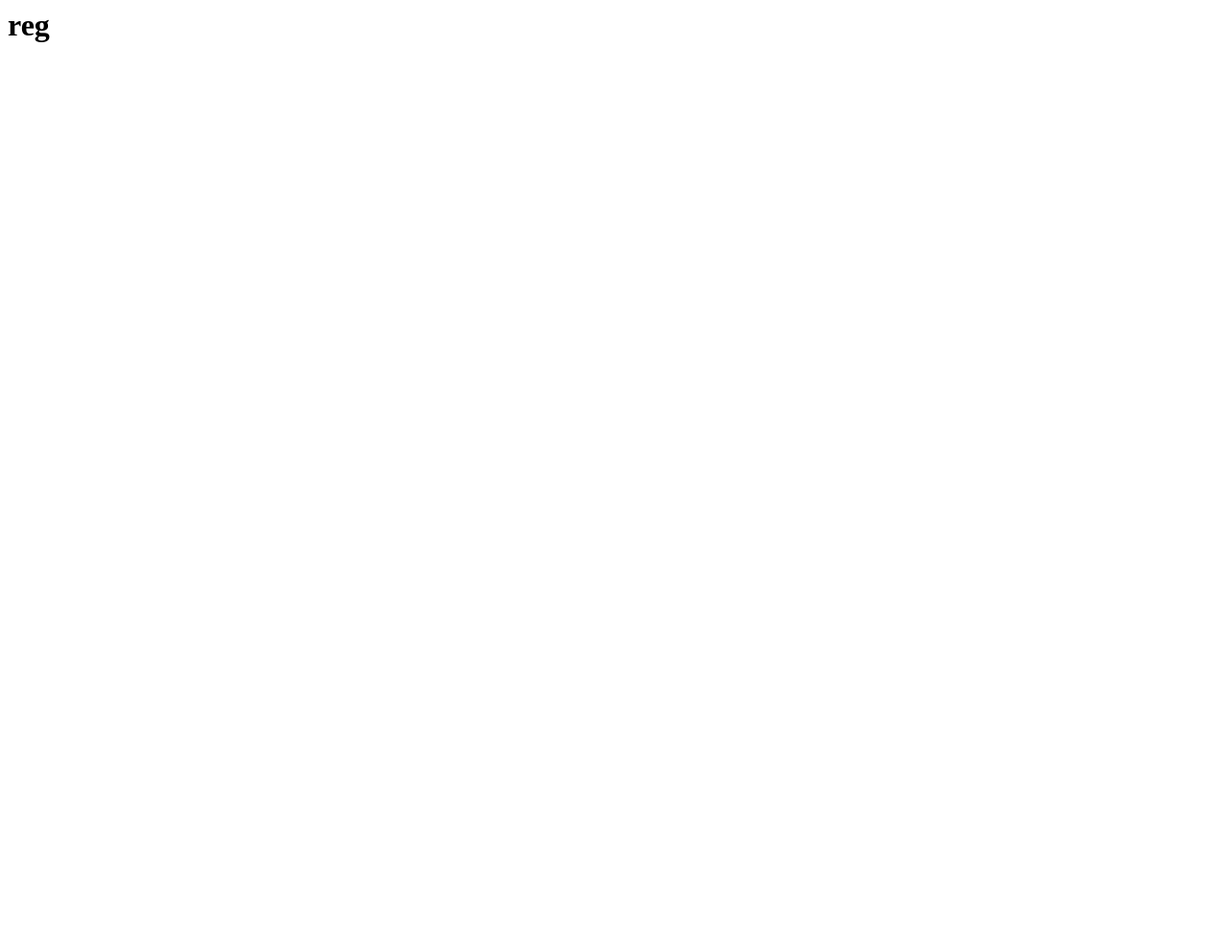
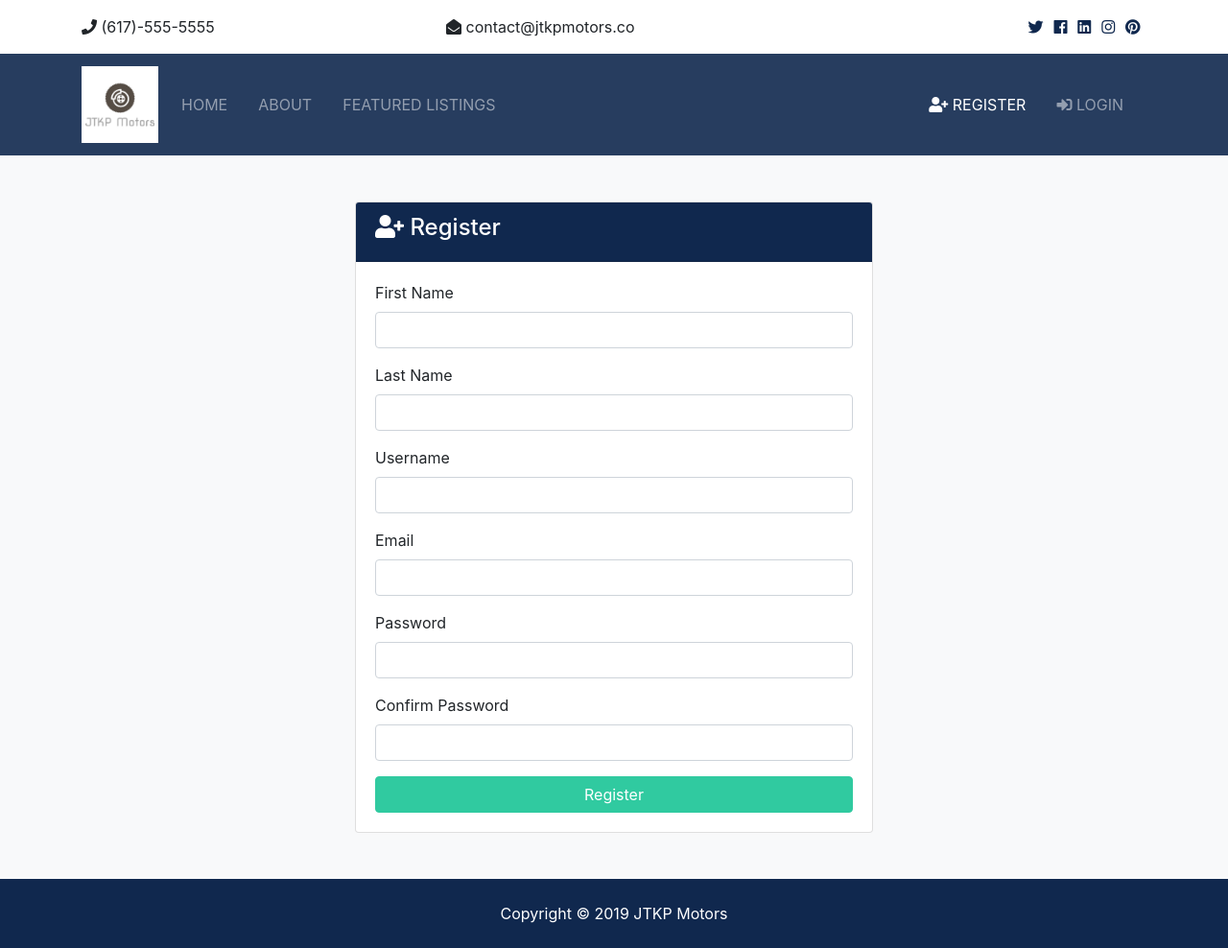
Before and after one commit to jtkp66/used-car-sales-app, a Django app: page /accounts/register in a window 1280 px wide. Before the commit the page is almost empty. Shown: the whole page at 96% size. Before the commit the page ends 44 px from the top, so only its background shows below. Run offline with Django 3.2, Linux system fonts and the light colour scheme; some libraries are stand-ins or nearby versions.

Commit message:
Added register and login templates

```diff
--- a/templates/accounts/register.html
+++ b/templates/accounts/register.html
@@ -1 +1,79 @@
-<h1>reg</h1>
+{% extends 'base.html' %} {% block content %}
+<section id="register" class="bg-light py-5">
+  <div class="container">
+    <div class="row">
+      <div class="col-md-6 mx-auto">
+        <div class="card">
+          <div class="card-header bg-primary text-white">
+            <h4><i class="fas fa-user-plus"></i> Register</h4>
+          </div>
+          <div class="card-body">
+            <form action="{% url 'register' %}" method="POST">
+              {% csrf_token %}
+              <div class="form-group">
+                <label for="first_name">First Name</label>
+                <input
+                  type="text"
+                  name="first_name"
+                  class="form-control"
+                  required
+                />
+              </div>
+              <div class="form-group">
+                <label for="last_name">Last Name</label>
+                <input
+                  type="text"
+                  name="last_name"
+                  class="form-control"
+                  required
+                />
+              </div>
+              <div class="form-group">
+                <label for="username">Username</label>
+                <input
+                  type="text"
+                  name="username"
+                  class="form-control"
+                  required
+                />
+              </div>
+              <div class="form-group">
+                <label for="email">Email</label>
+                <input
+                  type="email"
+                  name="email"
+                  class="form-control"
+                  required
+                />
+              </div>
+              <div class="form-group">
+                <label for="password2">Password</label>
+                <input
+                  type="password"
+                  name="password"
+                  class="form-control"
+                  required
+                />
+              </div>
+              <div class="form-group">
+                <label for="password">Confirm Password</label>
+                <input
+                  type="password"
+                  name="password2"
+                  class="form-control"
+                  required
+                />
+              </div>
+              <input
+                type="submit"
+                value="Register"
+                class="btn btn-secondary btn-block"
+              />
+            </form>
+          </div>
+        </div>
+      </div>
+    </div>
+  </div>
+</section>
+{% endblock %}
```
Also changed, not shown: templates/accounts/login.html (+45 -1 lines).
